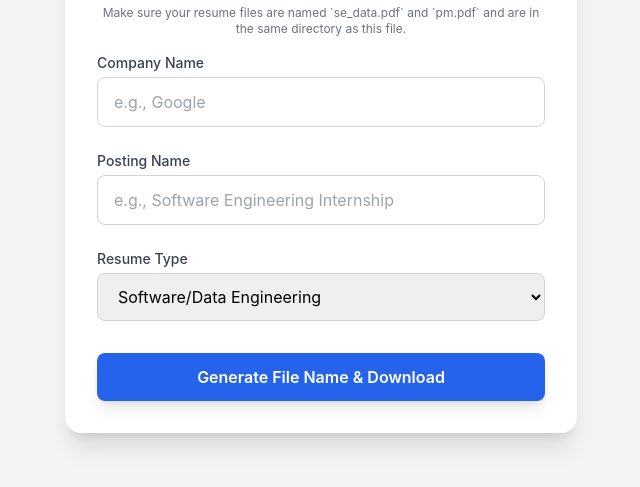
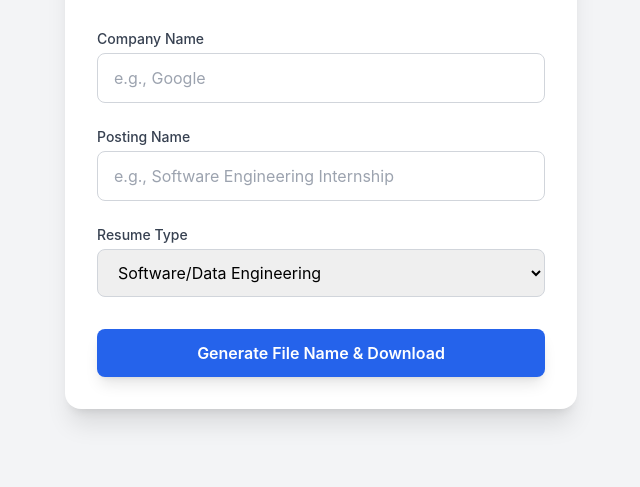
Before and after one commit to farhan4555/resume-renamed, a plain HTML site: page index.html in a window 1280 px wide. Shown: the part 259-746 px from the top of the page, without its empty margins (319-959 px from the left). Drawn offline with nearby package versions, Linux system fonts and the light colour scheme.

Commit message:
removed extra text

```diff
--- a/index.html
+++ b/index.html
@@ -19,7 +19,6 @@
     <div class="bg-white p-8 rounded-2xl shadow-xl w-full max-w-lg transition-all duration-300 transform scale-100 hover:scale-[1.01]">
         <h1 class="text-3xl font-bold text-center text-gray-800 mb-2">Resume Renamer</h1>
         <p class="text-center text-gray-500 mb-8">Quickly rename your resume files for different job applications.</p>
-        <p class="text-center text-xs text-gray-500 mb-4">Make sure your resume files are named `se_data.pdf` and `pm.pdf` and are in the same directory as this file.</p>
 
         <!-- Input Fields -->
         <div class="space-y-6">
```
